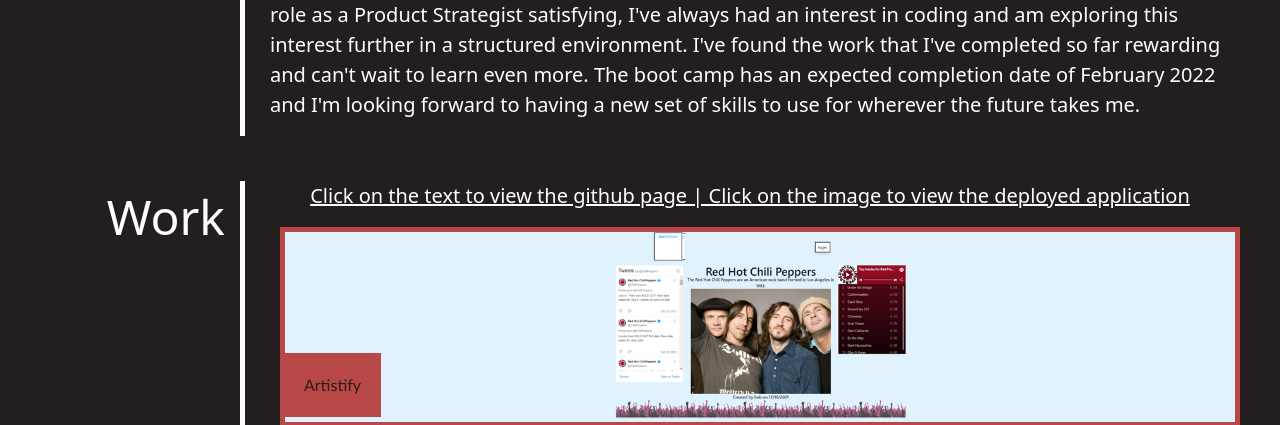
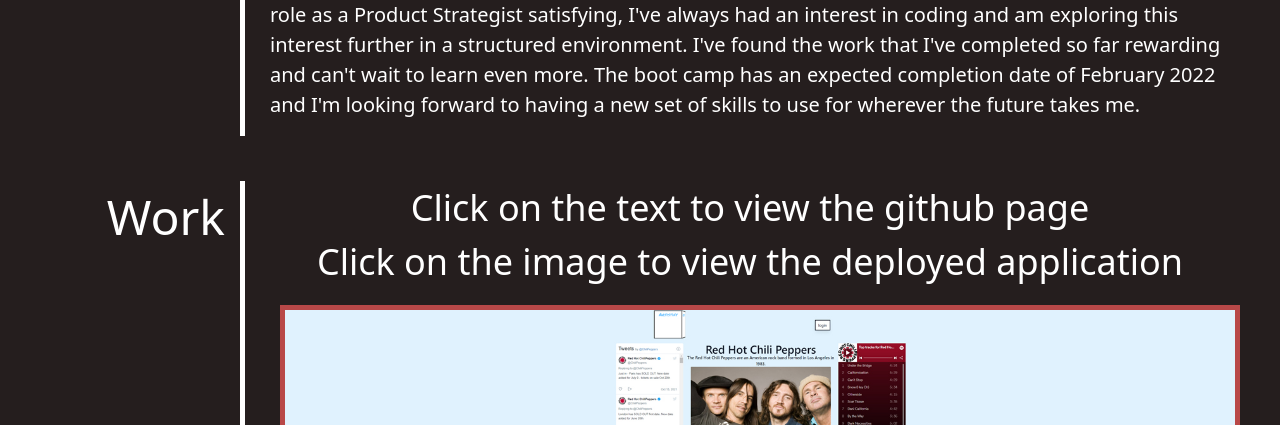
Before and after one commit to mikepizzica/portfolio, a plain HTML site: page index.html in a window 1280 px wide. Shown: the part 605-1030 px from the top of the page. Drawn offline with nearby package versions, Linux system fonts and the light colour scheme.

Commit message:
update instructions for project links

```diff
--- a/assets/css/style.css
+++ b/assets/css/style.css
@@ -112,7 +112,8 @@ main {
         }
 
             #work-text {
-                text-decoration: underline;
+                text-align: center;
+                font-size: 36px;
             }
             /* styling the main project */
             #main-project {
--- a/index.html
+++ b/index.html
@@ -48,7 +48,7 @@
                 <p>Work</p>
             </aside>
             <section>
-                <p id="work-text">Click on the text to view the github page | Click on the image to view the deployed application</p>
+                <p id="work-text">Click on the text to view the github page<br>Click on the image to view the deployed application</p>
                 <div id="main-project">
                     <a href="https://github.com/mikepizzica/Penn-Collab-Project-2-Artistify" target="_blank">
                     <header>Artistify</header>
```
